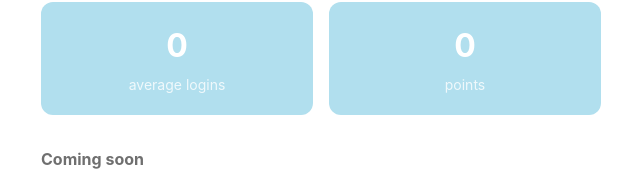
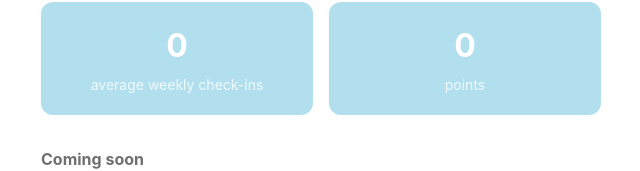
Before and after one commit to AsteriskDAO/Astra-Alpha, a Vue app in the folder asterisk-miniapp/: page /dashboard in a window 1280 px wide. Shown: the part 152-323 px from the top of the page, without its empty margins (319-959 px from the left). Built offline with nearby package versions, Linux system fonts and the light colour scheme; a web font is replaced by a local one.

Commit message:
updated dashboard

```diff
--- a/asterisk-miniapp/src/components/UserDashboard.vue
+++ b/asterisk-miniapp/src/components/UserDashboard.vue
@@ -49,7 +49,7 @@
       <div class="stats">
         <div class="stat-card">
           <div class="stat-value">{{ averageCheckins }}</div>
-          <div class="stat-label">average logins</div>
+          <div class="stat-label">average weekly check-ins</div>
         </div>
 
         <div class="stat-card">
```
